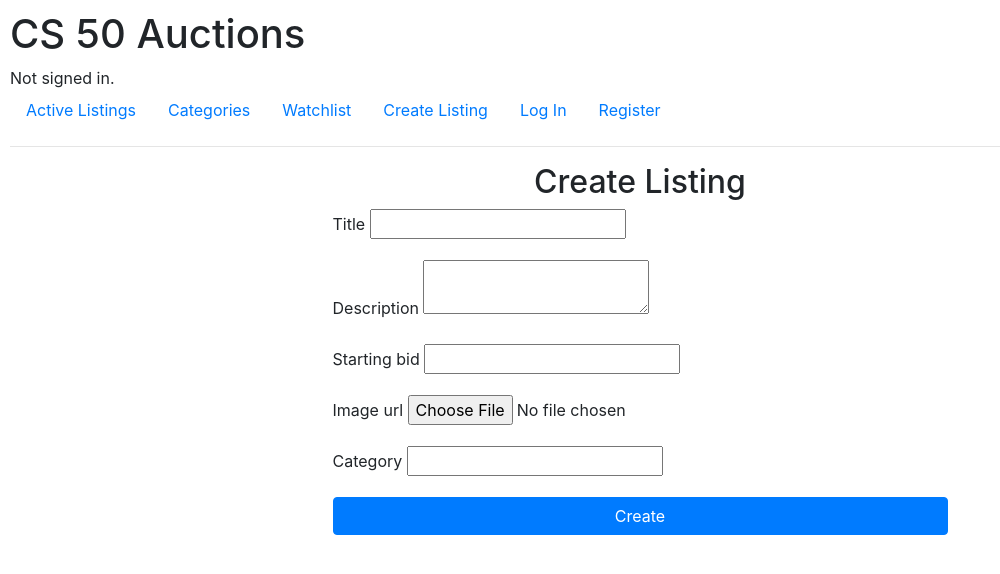
After one commit to Felipe-dot/CS50-Commerce, a Django app: template auctions/templates/auctions/create_listing.html in a window 1280 px wide. The commit adds this page. Shown: the top 574 px of the page, without its empty margins (0-1000 px from the left). Run offline with Django 3.2, Linux system fonts and the light colour scheme; the template is opened without the code that fills it, so the values that code supplies are empty, except form fields; tables that the repository leaves empty hold one stand-in row (values such as "Sample post"); form fields are guessed from the names that the template uses; some libraries are stand-ins or nearby versions.

Commit message:
Create listing feature

```diff
--- /dev/null
+++ b/auctions/templates/auctions/create_listing.html
@@ -0,0 +1,33 @@
+{% extends "auctions/layout.html" %}
+
+{% block body %}
+    <h2 class="text-center">Create Listing</h2>
+    <div class="row justify-content-center">
+        <div class="col-md-6">
+            <form method="post">
+                {% csrf_token %}
+                <div class="form-group">
+                    {{ form.title.label_tag }}
+                    {{ form.title }}
+                </div>
+                <div class="form-group">
+                    {{ form.description.label_tag }}
+                    {{ form.description }}
+                </div>
+                <div class="form-group">
+                    {{ form.starting_bid.label_tag }}
+                    {{ form.starting_bid }}
+                </div>
+                <div class="form-group">
+                    {{ form.image_url.label_tag }}
+                    {{ form.image_url }}
+                </div>
+                <div class="form-group">
+                    {{ form.category.label_tag }}
+                    {{ form.category }}
+                </div>
+                <button type="submit" class="btn btn-primary w-100">Create</button>
+            </form>
+        </div>
+    </div>
+{% endblock %}
--- a/auctions/templates/auctions/layout.html
+++ b/auctions/templates/auctions/layout.html
@@ -27,7 +27,7 @@
                 <a class="nav-link" href="{% url 'index' %}">Watchlist</a>
             </li>
             <li class="nav-item">
-                <a class="nav-link" href="{% url 'index' %}">Create Listing</a>
+                <a class="nav-link" href="{% url 'create_listing' %}">Create Listing</a>
             </li>
             {% if user.is_authenticated %}
                 <li class="nav-item">
--- a/auctions/urls.py
+++ b/auctions/urls.py
@@ -8,5 +8,6 @@ urlpatterns = [
     path("logout", views.logout_view, name="logout"),
     path("register", views.register, name="register"),
     path("listingDetail/<int:listing_id>/", views.listing_detail, name="listing_detail"),
-    path("categories", views.categories, name="categories")
+    path("categories", views.categories, name="categories"),
+    path("create/", views.create_listing, name="create_listing"),
 ]
```
Also changed, not shown: auctions/views.py (+17 -1 lines).
